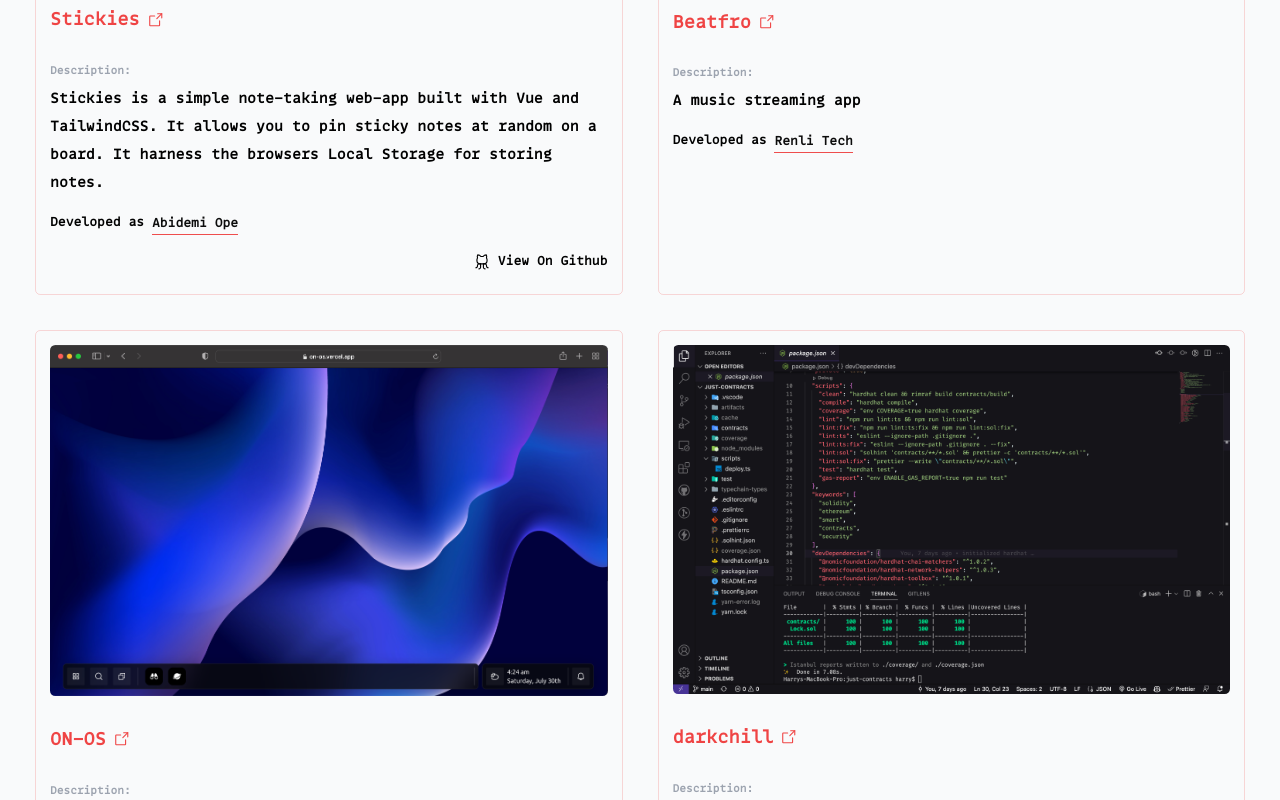
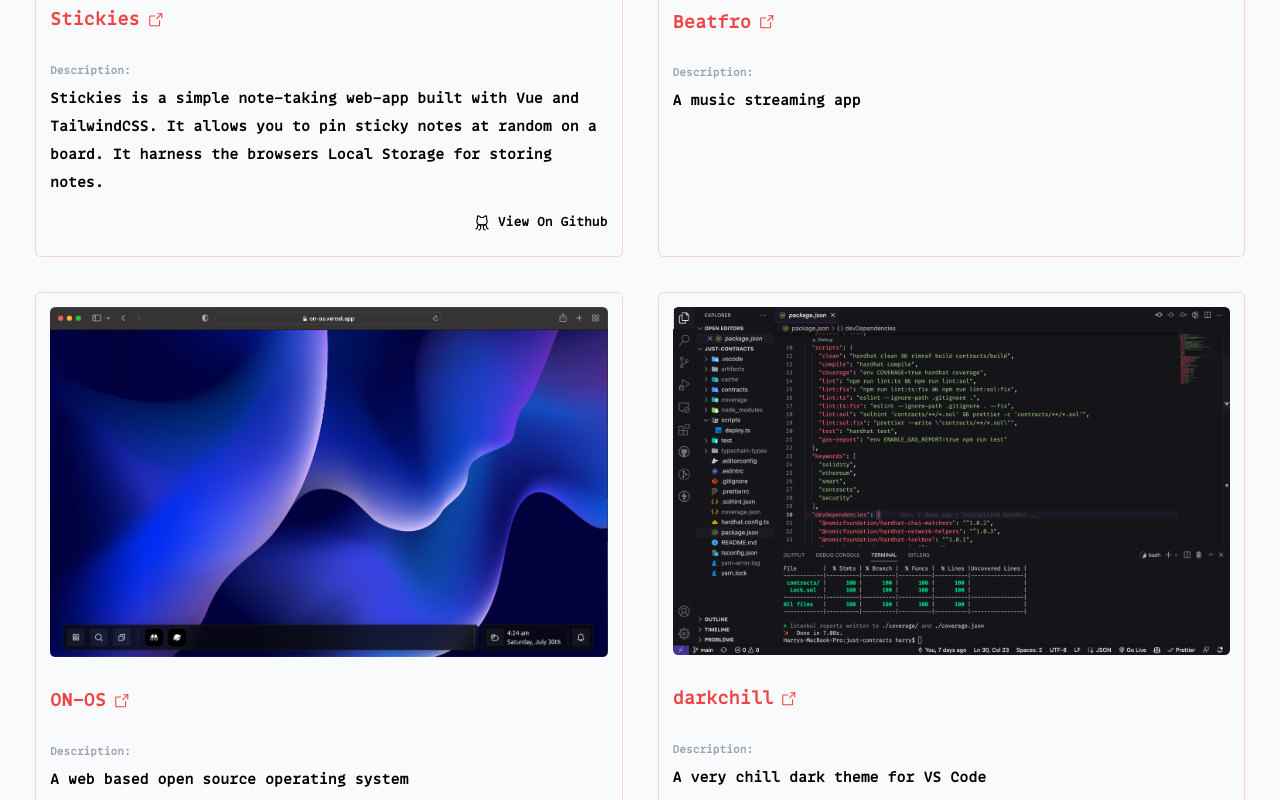
Before and after one commit to theharryszn/portfolio, a Next.js app: page / in a window 1280 px wide. Shown: the part 2920-3720 px from the top of the page. Built offline with nearby package versions, Linux system fonts and the light colour scheme.

Commit message:
removed developed as

```diff
--- a/components/FeaturedProjects.tsx
+++ b/components/FeaturedProjects.tsx
@@ -114,11 +114,11 @@ const FeaturedProjects = () => {
                 <p className='text-xs text-gray-400 mb-2'>Description:</p>
                 {project.description}
               </div>
-              <div className='project-card-team'>
+              {/* <div className='project-card-team'>
                 <a target='_blank' href={project.team.url} rel='noreferrer'>
                   Developed as <span className='team'>{project.team.name}</span>
                 </a>
-              </div>
+              </div> */}
               {project.repository && (
                 <div className='project-card-repository'>
                   <a target='_blank' href={project.repository} rel='noreferrer'>
```
